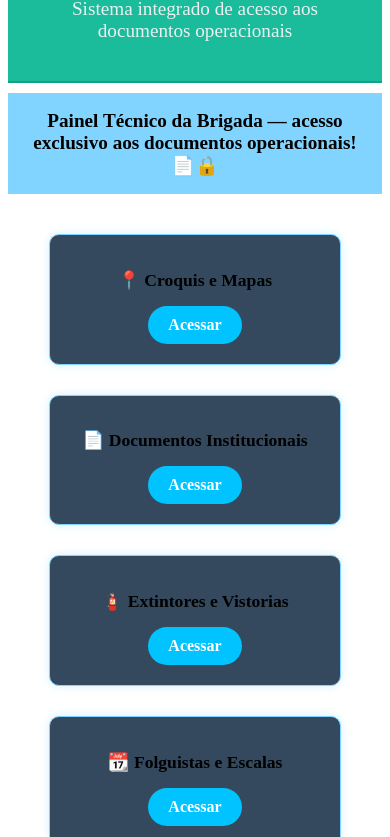
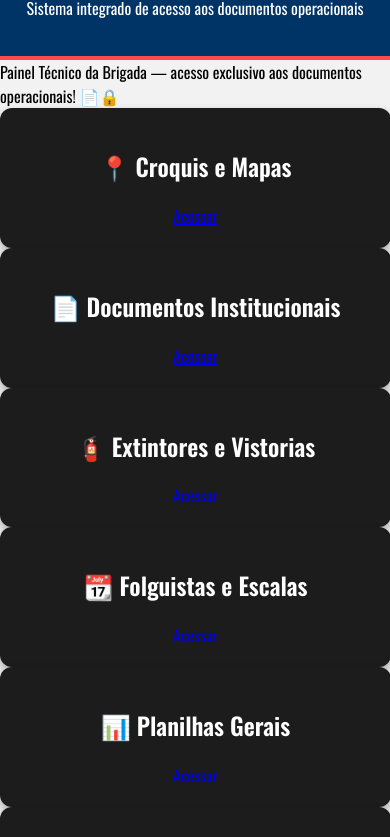
Before and after one commit to bbrigada6-a11y/Painel-Brigada-Oficial, a plain HTML site: page index.html in a window 390 px wide. Shown: the part 134-971 px from the top of the page. Drawn offline with nearby package versions, Linux system fonts and the light colour scheme.

Commit message:
Update style.css

```diff
--- a/style.css
+++ b/style.css
@@ -1,94 +1,113 @@
-Create style.css com estilos do painel técnico
-/* Estilo geral do corpo */
+/* Fonte institucional */
+@import url('https://fonts.googleapis.com/css2?family=Oswald:wght@400;600&display=swap');
+
 body {
-  font-family: 'Segoe UI', sans-serif;
-  background-color: #2c3e50;
-  color: #ffffff;
+  font-family: 'Oswald', sans-serif;
+  background-color: #f2f2f2;
   margin: 0;
   padding: 0;
 }
 
 /* Cabeçalho */
 header {
-  background-color: #1abc9c;
+  background-color: #003366;
+  color: white;
   padding: 20px;
   text-align: center;
-  border-bottom: 2px solid #16a085;
+  border-bottom: 4px solid #ff4c4c;
 }
 
 header h1 {
+  font-size: 2.5em;
   margin: 0;
-  font-size: 2.5em;
 }
 
-header p {
-  margin-top: 10px;
+/* Mensagem de destaque */
+.banner {
+  background-color: #007acc;
+  color: white;
+  padding: 15px;
+  text-align: center;
   font-size: 1.2em;
-  color: #ecf0f1;
+  font-weight: 600;
+  box-shadow: 0 2px 4px rgba(0,0,0,0.2);
 }
 
-/* Mensagem institucional */
-.mensagem {
-  background-color: #80d4ff;
-  color: #000;
-  padding: 15px;
-  font-size: 1.2em;
-  font-weight: bold;
-  border: 2px solid #80d4ff55;
-  margin-top: 10px;
-  text-align: center;
-}
-
-/* Painel de cards */
-.painel {
+/* Container dos cards */
+.card-container {
   display: flex;
   flex-wrap: wrap;
   justify-content: center;
-  padding: 40px 20px;
-  gap: 30px;
+  padding: 30px;
+  gap: 20px;
 }
 
 /* Card individual */
 .card {
-  background-color: #34495e;
-  border: 1px solid #80d4ff;
-  border-radius: 10px;
+  background-color: #1c1c1c;
+  color: white;
+  width: 280px;
   padding: 20px;
-  width: 250px;
+  border-radius: 12px;
+  box-shadow: 0 4px 8px rgba(0,0,0,0.3);
   text-align: center;
-  box-shadow: 0 0 10px #80d4ff55;
+  transition: transform 0.2s ease;
+}
+
+.card:hover {
+  transform: scale(1.03);
 }
 
 /* Título do card */
-.card h2 {
+.card-title {
+  font-size: 1.3em;
   margin-bottom: 15px;
-  font-size: 1.1em;
+  text-shadow: 1px 1px 2px rgba(0,0,0,0.5);
 }
 
 /* Botão de acesso */
-.card a {
-  display: inline-block;
+.card-button {
+  background-color: #ff4c4c;
+  color: white;
+  border: none;
   padding: 10px 20px;
-  background-color: #00c3ff;
-  color: #fff;
-  text-decoration: none;
-  border-radius: 50px;
+  font-size: 1em;
   font-weight: bold;
-  transition: 0.3s ease;
+  border-radius: 6px;
+  cursor: pointer;
+  transition: background-color 0.2s ease;
 }
 
-/* Efeito hover no botão */
-.card a:hover {
-  background-color: #0099cc;
-  transform: scale(1.05);
+.card-button:hover {
+  background-color: #cc0000;
 }
 
-/* Rodapé opcional */
+/* Rodapé */
 footer {
-  background-color: #1abc9c;
-  color: #fff;
+  background-color: #003366;
+  color: white;
   text-align: center;
-  padding: 10px;
+  padding: 15px;
   font-size: 0.9em;
-  border-top: 2px solid #16a085;
+  border-top: 4px solid #ff4c4c;
 }
+
+/* Responsivo para celular */
+@media (max-width: 600px) {
+  .card-container {
+    flex-direction: column;
+    align-items: center;
+  }
+
+  .card {
+    width: 90%;
+  }
+
+  header h1 {
+    font-size: 2em;
+  }
+
+  .banner {
+    font-size: 1em;
+  }
+}
```
